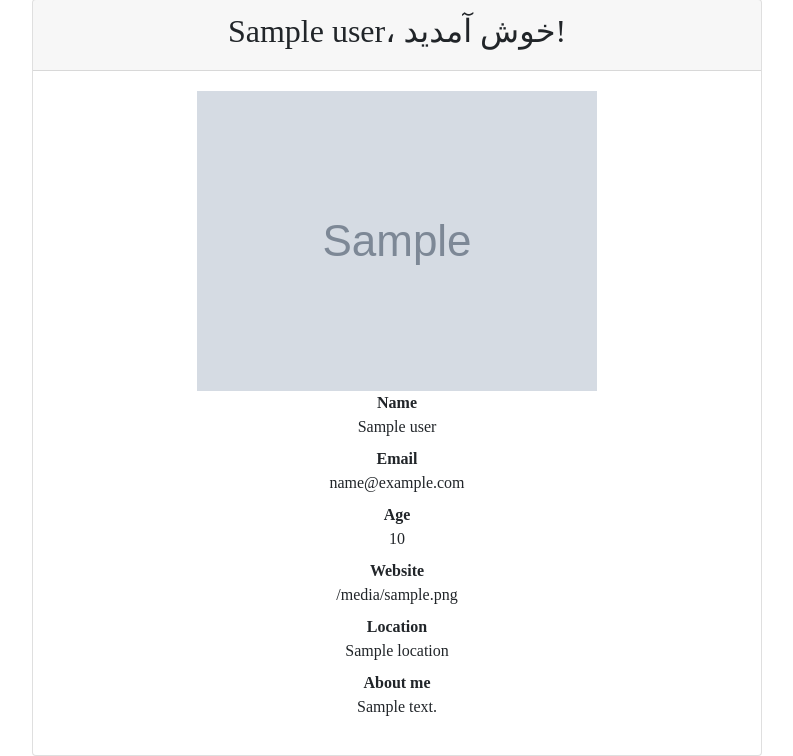
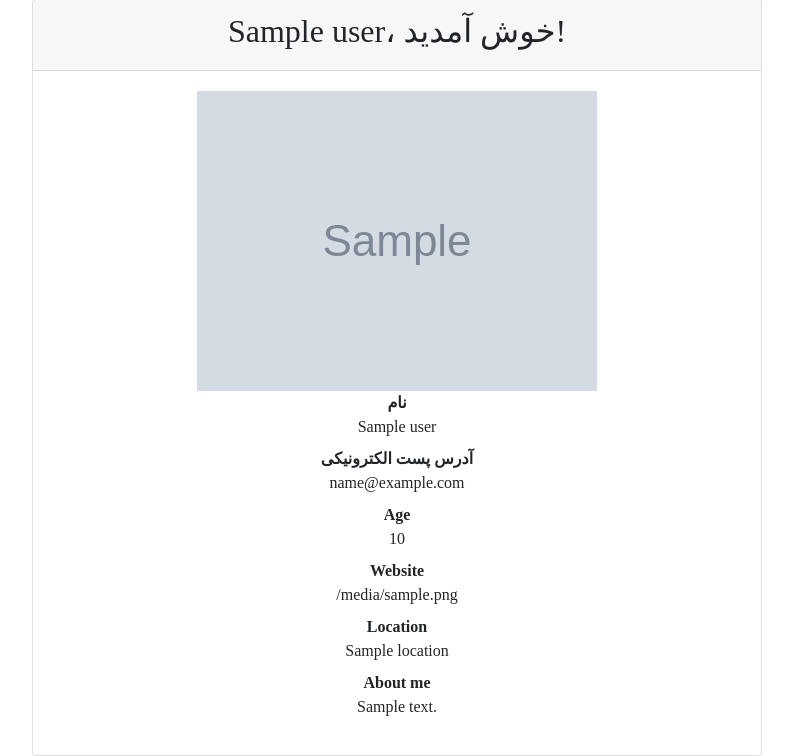
Before and after one commit to CarenZarin/DallalKosh, a Django app: template DallalKosh/accounts/templates/userena/profile_detail.html in a window 1280 px wide. Shown: the part 105-861 px from the top of the page, without its empty margins (243-1036 px from the left). Run offline with Django 3.2, Linux system fonts and the light colour scheme; the template is opened without the code that fills it: most values are stand-ins (such as "Sample title", 1, 10 or a date in 2020); grey boxes marked "Sample" are stand-in pictures; parts of the project's set-up code (start-up, migrations or seed data) failed here and were passed over; some libraries are stand-ins or nearby versions; some web fonts are replaced.

Commit message:
Improve Account Details Page

```diff
--- a/DallalKosh/accounts/templates/userena/profile_detail.html
+++ b/DallalKosh/accounts/templates/userena/profile_detail.html
@@ -38,11 +38,11 @@
         <dl>
           {% block profile_definition_list %}
             {% if profile.user.get_full_name %}
-              <dt>{% trans "Name" %}</dt>
+              <dt>{% trans "نام" %}</dt>
               <dd>{{ profile.user.get_full_name }}</dd>
             {% endif %}
             {% if profile.user.email and not hide_email %}
-              <dt>{% trans "Email" %}</dt>
+              <dt>{% trans "آدرس پست الکترونیکی" %}</dt>
               <dd>{{ profile.user.email }}</dd>
             {% endif %}
             {% if profile.age %}
```
